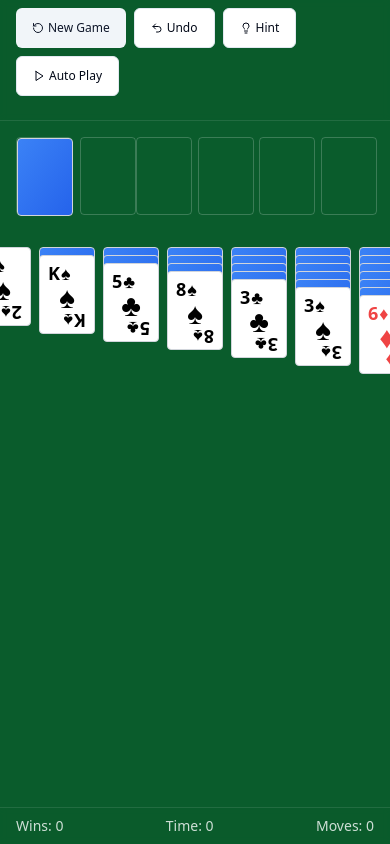
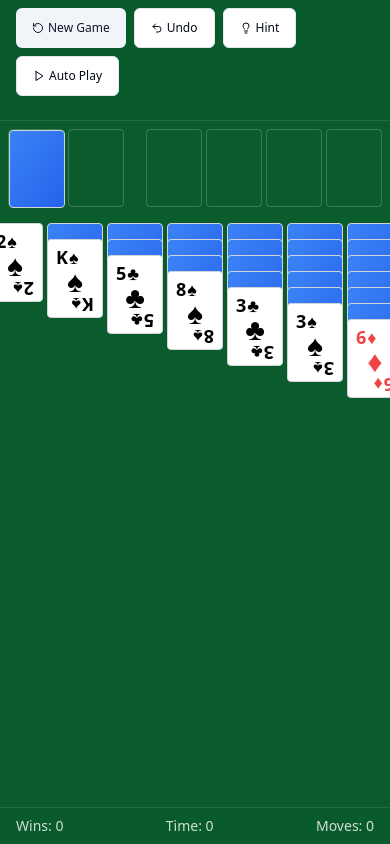
Before and after one commit to mschausnegl/solitaire-sunshine-grove-29, a React (Vite) app: page / in a window 390 px wide. Built offline with nearby package versions, Linux system fonts and the light colour scheme.

Commit message:
Make mobile responsive
Enhance the application's layout to ensure mobile responsiveness without altering the existing design for desktop users.
[skip gpt_engineer]

```diff
--- a/src/components/game/Card.tsx
+++ b/src/components/game/Card.tsx
@@ -46,7 +46,7 @@ const Card = React.memo(({
     setDropRef(node);
   };
 
-  const baseCardClasses = "w-[5.5rem] h-[7.7rem] rounded-sm border border-gray-300";
+  const baseCardClasses = "w-[3.5rem] h-[4.9rem] md:w-[5.5rem] md:h-[7.7rem] rounded-sm border border-gray-300";
 
   const startTime = performance.now();
 
--- a/src/components/game/FoundationPiles.tsx
+++ b/src/components/game/FoundationPiles.tsx
@@ -12,7 +12,7 @@ const FoundationPiles: React.FC<FoundationPilesProps> = ({
   highlightedCards
 }) => {
   return (
-    <div className="grid grid-cols-4 gap-2 md:gap-4">
+    <div className="grid grid-cols-4 gap-1 md:gap-4">
       {foundations.map((foundation, i) => (
         <div
           key={i}
--- a/src/components/game/StockAndWaste.tsx
+++ b/src/components/game/StockAndWaste.tsx
@@ -18,7 +18,7 @@ const StockAndWaste: React.FC<StockAndWasteProps> = ({
   highlightedCards
 }) => {
   return (
-    <div className="flex gap-2 md:gap-4">
+    <div className="flex gap-1 md:gap-4">
       <div
         className="w-[3.5rem] h-[4.9rem] md:w-[5.5rem] md:h-[7.7rem] rounded-sm border border-white/20 cursor-pointer"
         onClick={onDraw}
--- a/src/components/game/TableauSection.tsx
+++ b/src/components/game/TableauSection.tsx
@@ -14,14 +14,14 @@ const TableauSection: React.FC<TableauSectionProps> = ({
   highlightedCards
 }) => {
   return (
-    <div className="flex gap-2">
+    <div className="flex gap-1 md:gap-2">
       {tableau.map((pile, i) => (
         <div key={i} className="relative min-h-[8rem] w-[3.5rem] md:w-[5.5rem]">
           {pile.map((card, j) => (
             <div
               key={card.id}
               className="absolute transition-all"
-              style={{ top: `${j * (window.innerWidth >= 768 ? 32 : 8)}px` }}
+              style={{ top: `${j * (window.innerWidth >= 768 ? 32 : 16)}px` }}
             >
               <Card
                 card={card}
--- a/src/pages/Index.tsx
+++ b/src/pages/Index.tsx
@@ -124,10 +124,10 @@ const Index = () => {
           </div>
         </header>
 
-        <main className="flex-1 p-4">
+        <main className="flex-1 p-2 md:p-4">
           <div className="max-w-7xl mx-auto">
             <div className="flex flex-col items-center">
-              <div className="w-full max-w-[calc(7*5.5rem+6*0.5rem)] flex justify-between mb-8">
+              <div className="w-full max-w-[calc(7*3.5rem+6*0.25rem)] md:max-w-[calc(7*5.5rem+6*0.5rem)] flex justify-between mb-4 md:mb-8">
                 <StockAndWaste
                   stock={gameState.stock}
                   waste={gameState.waste}
```
